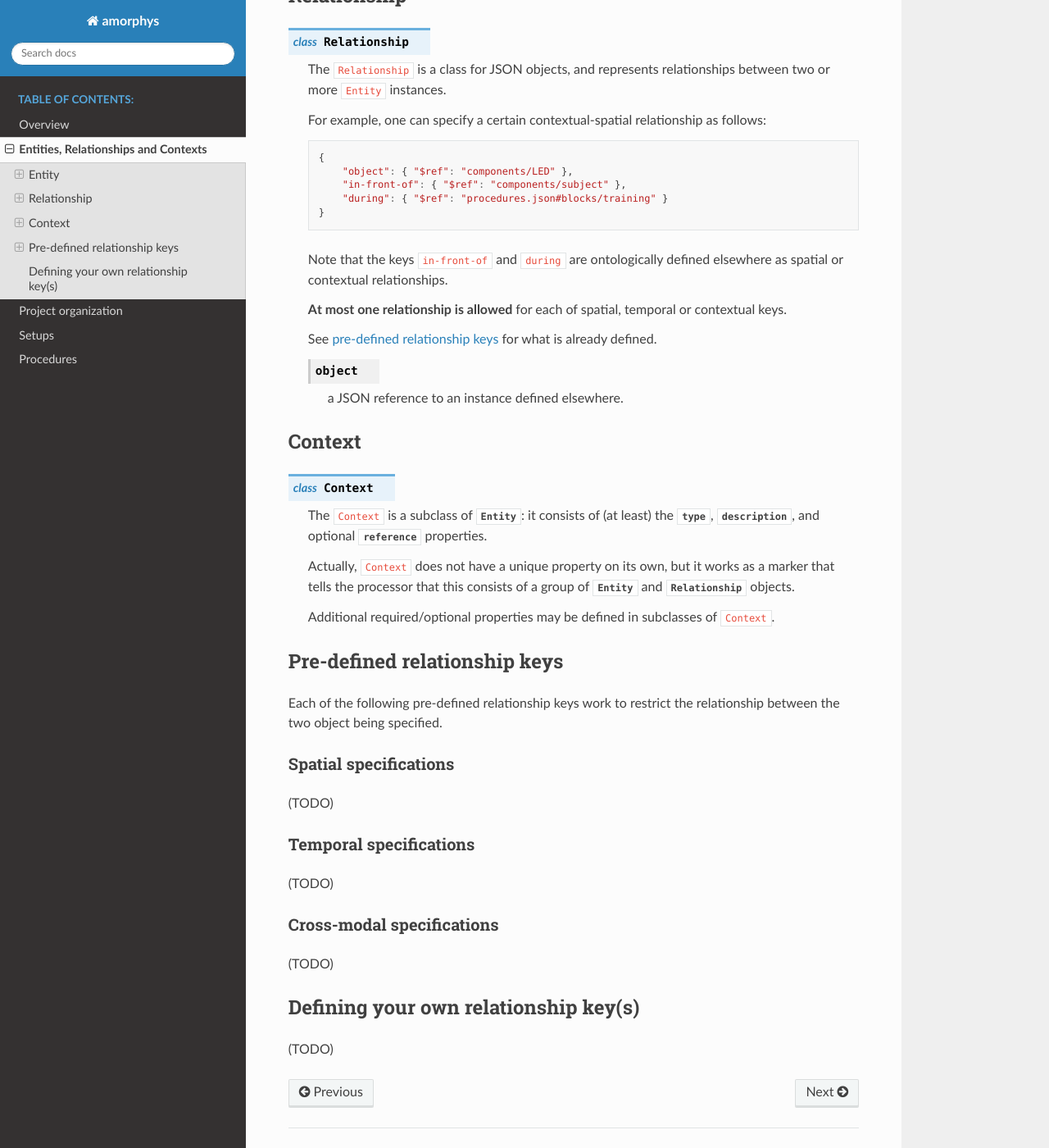
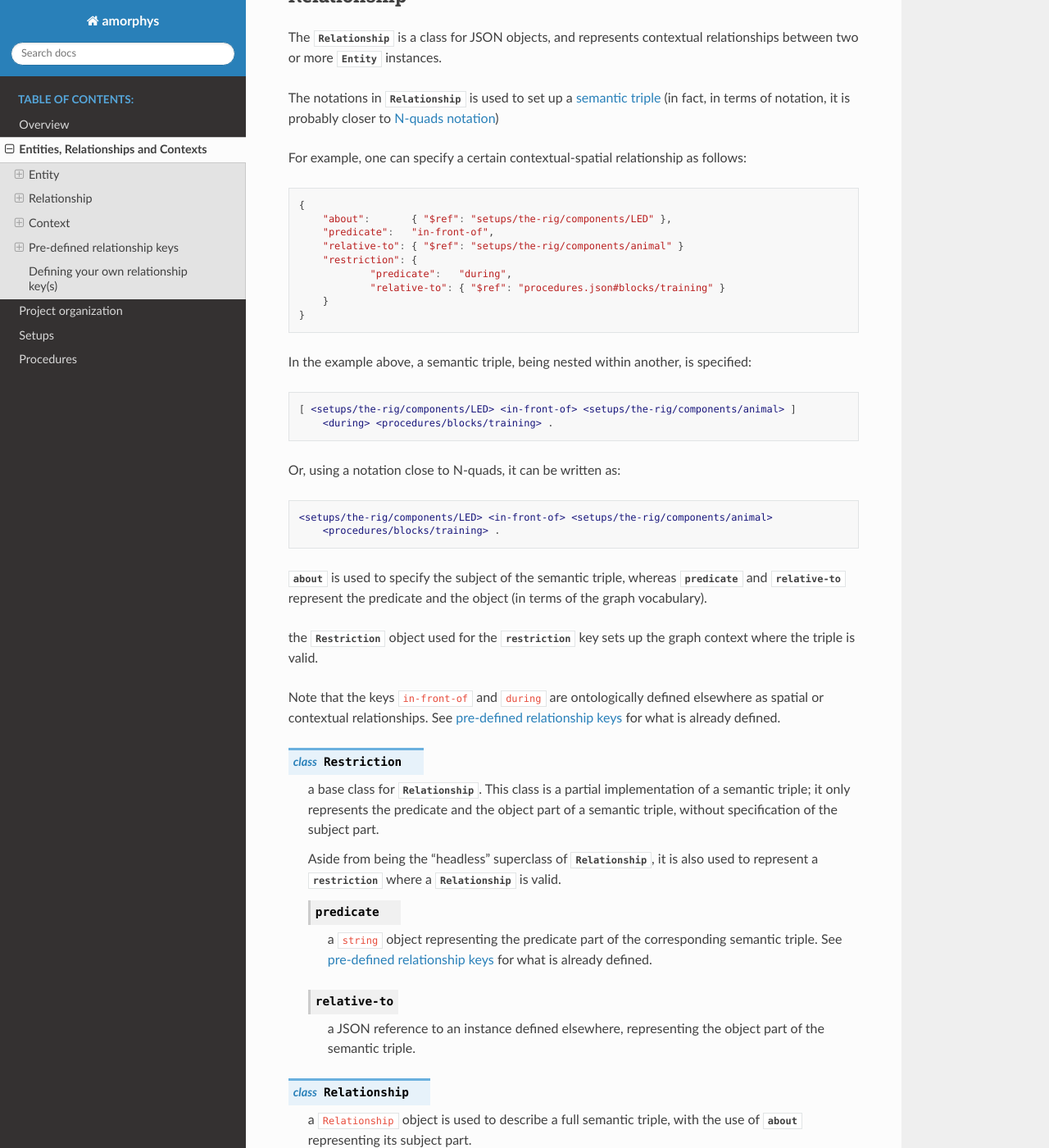
Before and after one commit to gwappa/amorphys, a Sphinx documentation site: the page built from docs/source/core/entities.rst, in a window 1280 px wide and 1400 px high, scrolled down 799 px. Shown: the whole window at 82% size. Built offline with Sphinx 7.4.7 and the Read the Docs theme 2.0.0, drawn with Linux system fonts in a browser that asks for light colours; some of the changed text lies outside the part shown.

Commit message:
add relationship desc

```diff
--- a/docs/source/conf.py
+++ b/docs/source/conf.py
@@ -22,7 +22,7 @@ copyright = '2019, Keisuke Sehara'
 author = 'Keisuke Sehara'
 
 # The full version, including alpha/beta/rc tags
-release = 'v1.0.0'
+release = 'v1.0.0a1'
 
 
 # -- General configuration ---------------------------------------------------
--- a/docs/source/core/entities.rst
+++ b/docs/source/core/entities.rst
@@ -33,31 +33,96 @@ Entity
 Relationship
 ------------
 
+The :py:class:`Relationship` is a class for JSON objects, and represents contextual relationships
+between two or more :py:class:`Entity` instances.
+
+The notations in :py:class:`Relationship` is used to set up a `semantic triple <https://en.wikipedia.org/wiki/Semantic_triple>`_
+(in fact, in terms of notation, it is probably closer to `N-quads notation <https://www.w3.org/TR/n-quads/>`_)
+
+For example, one can specify a certain contextual-spatial relationship as follows:
+
+.. code-block:: JavaScript
+
+    {
+        "about":       { "$ref": "setups/the-rig/components/LED" },
+        "predicate":   "in-front-of",
+        "relative-to": { "$ref": "setups/the-rig/components/animal" }
+        "restriction": {
+                "predicate":   "during",
+                "relative-to": { "$ref": "procedures.json#blocks/training" }
+        }
+    }
+
+In the example above, a semantic triple, being nested within another, is specified:
+
+.. code-block:: turtle
+
+    [ <setups/the-rig/components/LED> <in-front-of> <setups/the-rig/components/animal> ]
+        <during> <procedures/blocks/training> .
+
+Or, using a notation close to N-quads, it can be written as:
+
+.. code-block:: turtle
+
+    <setups/the-rig/components/LED> <in-front-of> <setups/the-rig/components/animal>
+        <procedures/blocks/training> .
+
+:py:attr:`about` is used to specify the subject of the semantic triple,
+whereas :py:attr:`predicate` and :py:attr:`relative-to` represent
+the predicate and the object (in terms of the graph vocabulary).
+
+the :py:class:`Restriction` object used for the :py:attr:`restriction` key
+sets up the graph context where the triple is valid.
+
+Note that the keys ``in-front-of`` and ``during`` are ontologically defined
+elsewhere as spatial or contextual relationships.
+See :ref:`pre-defined relationship keys <relationship-keys>` for what is already defined.
+
+.. py:class:: Restriction
+
+    a base class for :py:class:`Relationship`.
+    This class is a partial implementation of a semantic triple;
+    it only represents the predicate and the object part of a semantic triple,
+    without specification of the subject part.
+
+    Aside from being the "headless" superclass of :py:class:`Relationship`,
+    it is also used to represent a :py:attr:`restriction` where a :py:class:`Relationship` is valid.
+
+    .. py:attribute:: predicate
+
+        a ``string`` object representing the predicate part of the corresponding semantic triple.
+        See :ref:`pre-defined relationship keys <relationship-keys>` for what is already defined.
+
+    .. py:attribute:: relative-to
+
+        a JSON reference to an instance defined elsewhere, representing the
+        object part of the semantic triple.
+
 .. py:class:: Relationship
 
-    The ``Relationship`` is a class for JSON objects, and represents relationships between
-    two or more ``Entity`` instances.
+    a ``Relationship`` object is used to describe a full semantic triple,
+    with the use of :py:attr:`about` representing its subject part.
 
-    For example, one can specify a certain contextual-spatial relationship as follows:
+    In addition to :py:attr:`predicate` and :py:attr:`relative-to`,
+    ``Relationship`` must have the following attribute:
 
-    .. code-block:: JavaScript
+    .. py:attribute:: about
 
-        {
-            "object": { "$ref": "components/LED" },
-            "in-front-of": { "$ref": "components/subject" },
-            "during": { "$ref": "procedures.json#blocks/training" }
-        }
+        a JSON reference to an instance defined elsewhere, representing the
+        subject part of the semantic triple.
+        It corresponds to the ``about`` XML attribute in the ``http://www.w3.org/1999/02/22-rdf-syntax-ns#`` namespace
+        (cf. `RDF 1.1 XML syntax <https://www.w3.org/TR/rdf-syntax-grammar/>`_).
 
-    Note that the keys ``in-front-of`` and ``during`` are ontologically defined
-    elsewhere as spatial or contextual relationships.
+    Further, a ``Relationship`` object can have the following optional attribute:
 
-    **At most one relationship is allowed** for each of spatial, temporal or contextual keys.
+    .. py:attribute:: restriction
 
-    See :ref:`pre-defined relationship keys <relationship-keys>` for what is already defined.
+        a :py:class:`Restriction` object that sets up the context where
+        this ``Relationship`` object is valid.
 
-    .. py:attribute:: object
+        For the time being, only one :py:class:`Restriction` object is allowed
+        (i.e., use of an array is not allowed) here.
 
-        a JSON reference to an instance defined elsewhere.
 
 Context
 -------
```
